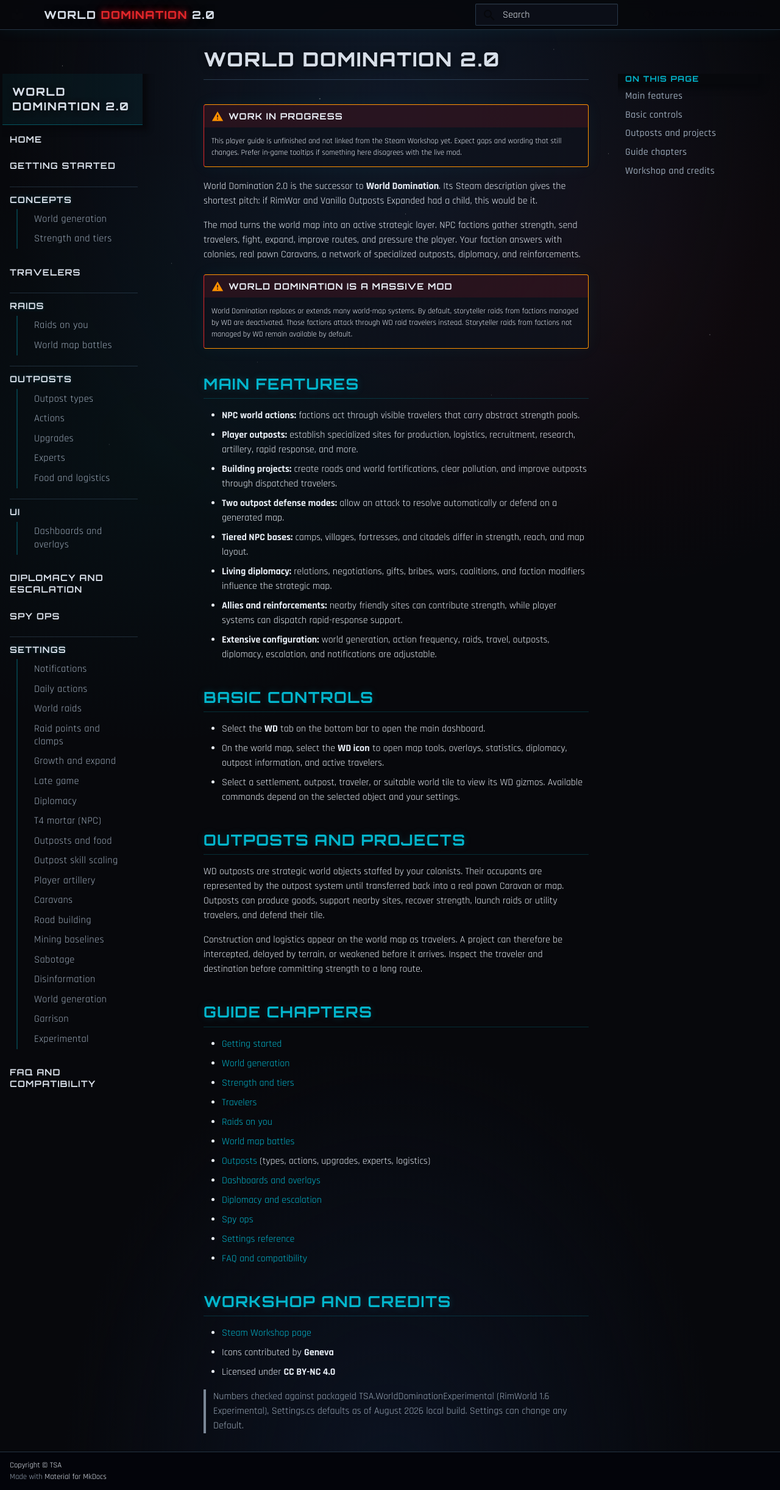
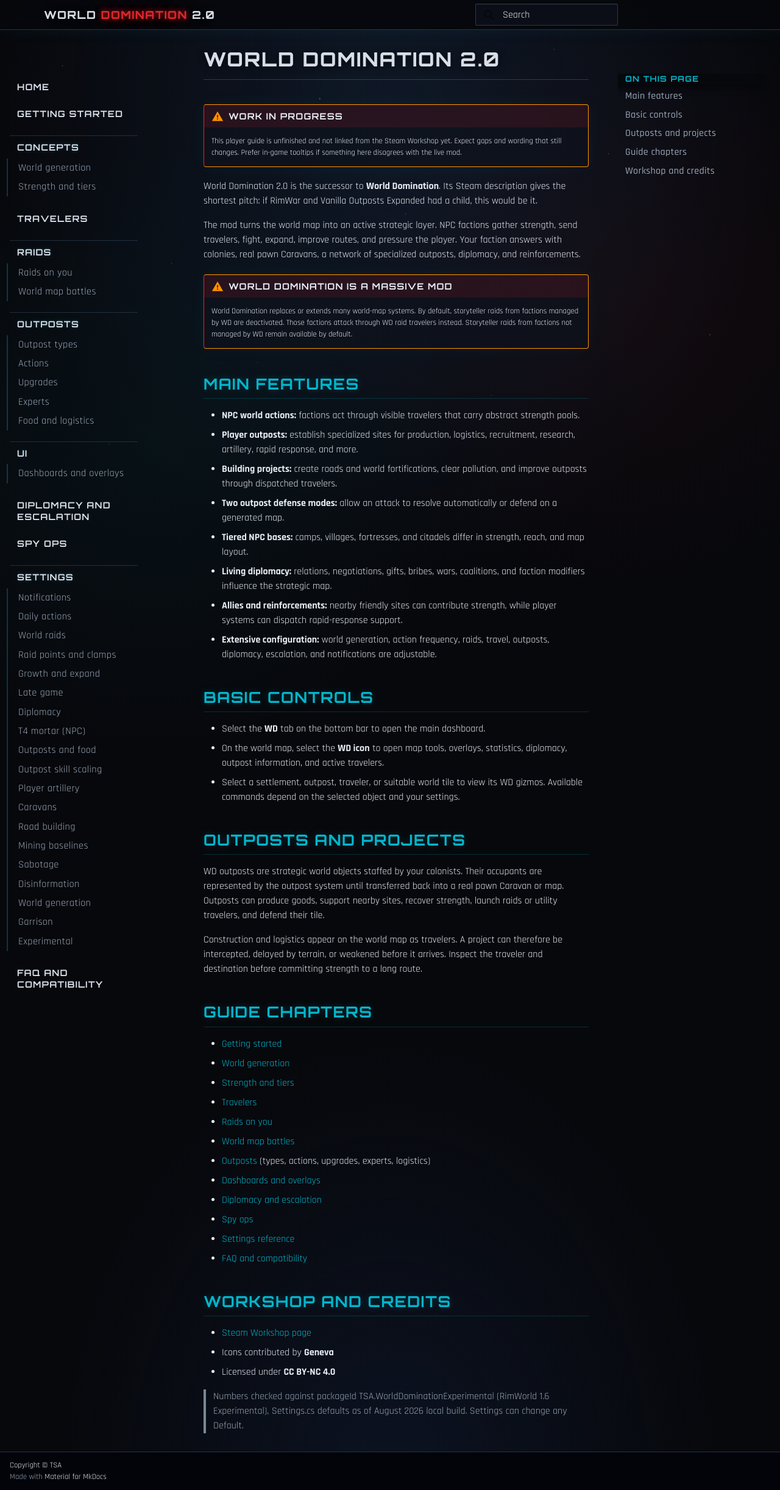
Before and after one commit to Likewise87/World-Domination-2.0, an MkDocs documentation site: the page built from docs/index.md, in a window 1280 px wide. Shown: the whole page at 61% size. Built offline with MkDocs 1.6.1 and Material for MkDocs 9.7.7, drawn with Linux system fonts in a browser that asks for light colours; comment, search, counter and statistics services are not loaded.

Commit message:
Hide sidebar site title and reduce nested nav indent.

```diff
--- a/docs/stylesheets/wd-theme.v4.css
+++ b/docs/stylesheets/wd-theme.v5.css
@@ -179,20 +179,9 @@
 
 /* —— Left nav hierarchy —— */
 
-/* Drawer / sidebar site title */
-.md-nav--primary .md-nav__title {
-  font-family: "Orbitron", sans-serif;
-  font-weight: 800;
-  font-size: 18px;
-  letter-spacing: 0.1em;
-  text-transform: uppercase;
-  color: var(--wd-silver);
-  text-shadow: 0 2px 10px rgba(0, 0, 0, 0.55);
-  background: rgba(3, 182, 205, 0.06);
-  border-bottom: 1px solid var(--wd-border-strong);
-  padding: 0.85rem 0.8rem;
-  height: auto;
-  line-height: 1.35;
+/* Hide site name in the left drawer (header already brands the site). */
+.md-nav--primary > .md-nav__title {
+  display: none;
 }
 
 /* Top-level entries (Home, Getting started, Travelers, …) */
@@ -204,8 +193,7 @@
   text-transform: uppercase;
   color: var(--wd-silver);
   margin-top: 0.35rem;
-  padding-top: 0.55rem;
-  padding-bottom: 0.35rem;
+  padding: 0.45rem 0.6rem;
 }
 
 /* Section headers with children (Concepts, Raids, Outposts, …) */
@@ -218,7 +206,7 @@
   color: var(--wd-cyan);
   text-shadow: 0 0 10px rgba(3, 182, 205, 0.28);
   margin-top: 0.65rem;
-  padding-top: 0.65rem;
+  padding: 0.55rem 0.6rem;
   border-top: 1px solid rgba(120, 170, 210, 0.22);
 }
 
@@ -238,10 +226,14 @@
   color: var(--wd-text-muted);
   text-shadow: none;
   margin-top: 0;
-  padding: 0.28rem 0.6rem 0.28rem 1.35rem;
+  margin-left: 0;
+  padding: 0.25rem 0.5rem 0.25rem 0.85rem;
   border-top: 0;
   border-left: 2px solid rgba(3, 182, 205, 0.28);
-  margin-left: 0.55rem;
+}
+
+.md-nav--primary .md-nav__item--nested > .md-nav > .md-nav__list {
+  padding-left: 0.35rem;
 }
 
 .md-nav--primary .md-nav__item--nested > .md-nav > .md-nav__list > .md-nav__item > .md-nav__link--active,
--- a/mkdocs.yml
+++ b/mkdocs.yml
@@ -24,7 +24,7 @@
     - content.code.copy
 
 extra_css:
-  - stylesheets/wd-theme.v4.css
+  - stylesheets/wd-theme.v5.css
 
 markdown_extensions:
   - admonition
```
